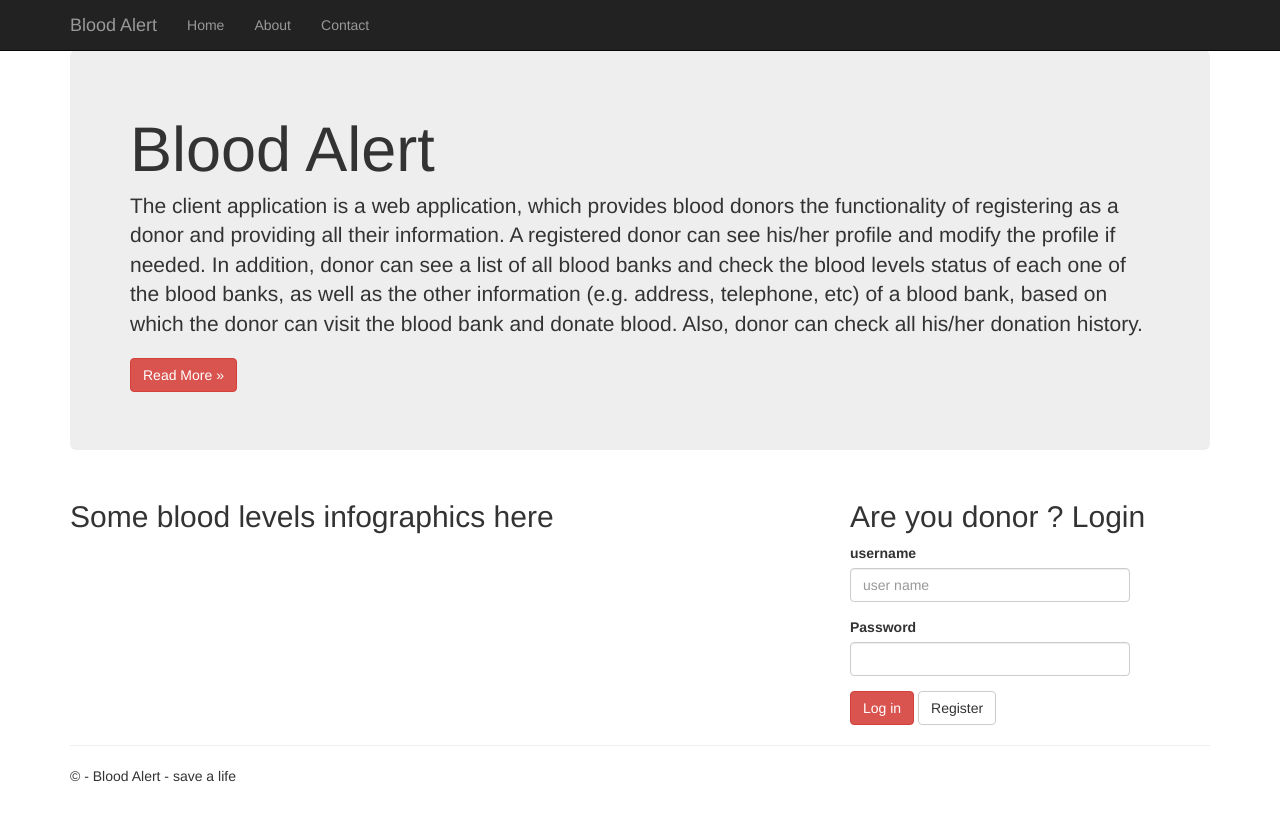
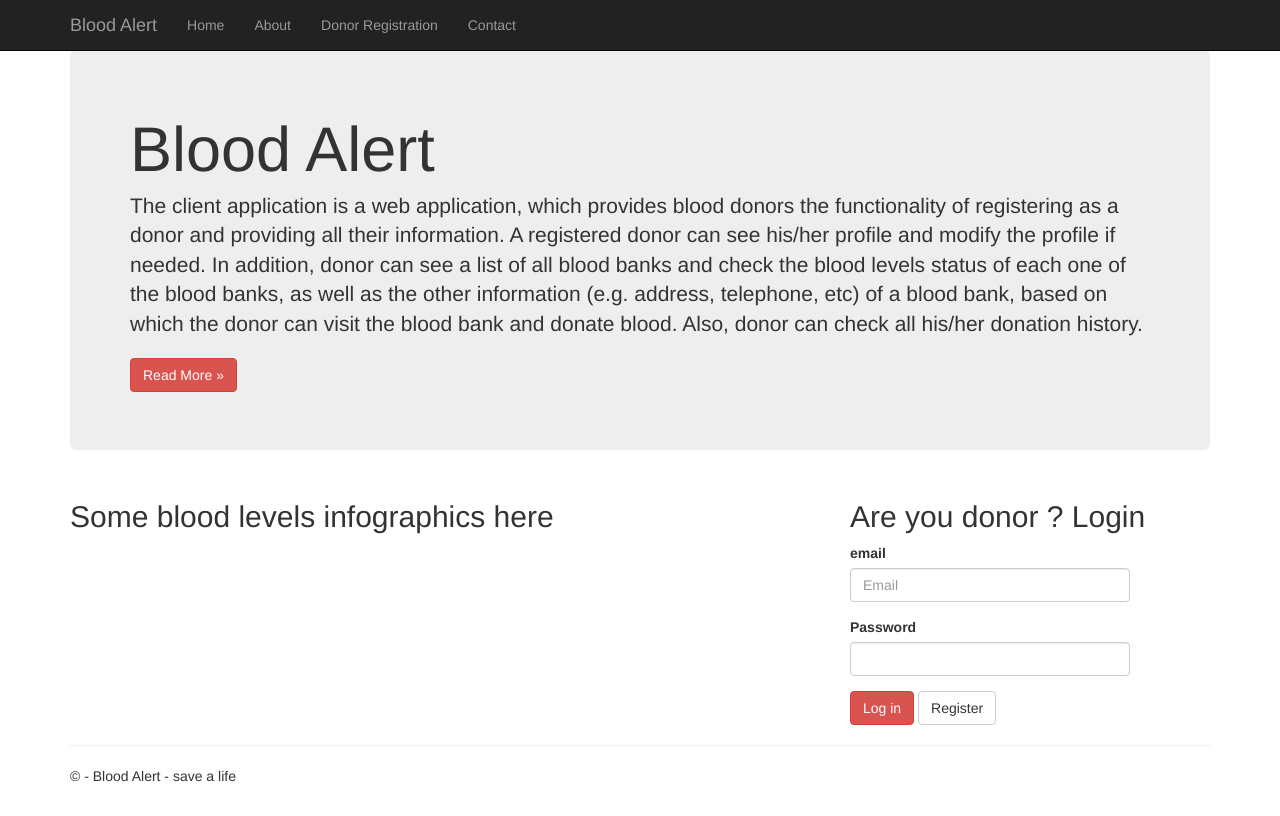
Before and after one commit to kennedyopokuasare/BloodAlert, a Flask app: template src/webClient/templates/index.html in a window 1280 px wide. Run offline with Flask 2, Linux system fonts and the light colour scheme; the template is opened without the code that fills it, so the values that code supplies are empty; parts of the project's set-up code (start-up, migrations or seed data) failed here and were passed over; some libraries are stand-ins or nearby versions.

Commit message:
Fixed Import issues

```diff
--- a/src/webClient/templates/index.html
+++ b/src/webClient/templates/index.html
@@ -5,7 +5,7 @@
 <div class="jumbotron">
     <h1>Blood Alert</h1>
     <p class="lead">The client application is a web application, which provides blood donors the functionality of registering as a donor and providing all their information. A registered donor can see his/her profile and modify the profile if needed. In addition, donor can see a list of all blood banks and check the blood levels status of each one of the blood banks, as well as the other information (e.g. address, telephone, etc) of a blood bank, based on which the donor can visit the blood bank and donate blood. Also, donor can check all his/her donation history.</p>
-    <p><a href="#" class="btn btn-danger btn-large">Read More &raquo;</a></p>
+    <p><a href="{{url_for('about')}}" class="btn btn-danger btn-large">Read More &raquo;</a></p>
 </div>
 
 <div class="row">
@@ -18,8 +18,8 @@
 
         <form>
             <div class="form-group">
-                <label for="username">username</label>
-                <input type="text" class="form-control" id="username" placeholder="user name">
+                <label for="email">email</label>
+                <input type="email" class="form-control" id="email" placeholder="Email">
             </div>
             <div class="form-group">
                 <label for="password">Password</label>
--- a/src/webClient/templates/layout.html
+++ b/src/webClient/templates/layout.html
@@ -24,6 +24,7 @@
                 <ul class="nav navbar-nav">
                     <li><a href="{{ url_for('home') }}">Home</a></li>
                     <li><a href="{{ url_for('about') }}">About</a></li>
+                    <li><a href="{{ url_for('register') }}">Donor Registration</a></li>
                     <li><a href="{{ url_for('contact') }}">Contact</a></li>
                 </ul>
             </div>
--- a/src/webClient/templates/register.html
+++ b/src/webClient/templates/register.html
@@ -15,9 +15,7 @@
                 <input type="password" class="form-control" id="password" >
             </div>
             <button type="button" class="btn btn-danger" id="registerbtn" stlye="margin-right:20px" >Register</button>
-
-
-        </form>
+         </form>
     </div>
 
 
--- a/src/webClient/views.py
+++ b/src/webClient/views.py
@@ -3,9 +3,15 @@ Routes and views for the flask application.
 from . import resources
 import src.resources as restful_api
 """
+import os
+import sys
+
+sys.path.append(os.path.abspath(os.path.dirname(__file__) + '/' + '../..'))
+sys.path.append(os.path.abspath(os.path.dirname(__file__) + '/' + '../../..'))
 
 from datetime import datetime
 from flask import render_template,Flask, request
+from src.bloodalert import RESTFul_API
 
 
 
@@ -14,6 +20,7 @@ app = Flask(__name__)
 @app.route('/')
 @app.route('/home')
 def home():
+
     """Renders the home page."""
     return render_template(
         'index.html',
@@ -54,5 +61,6 @@ def about():
     )
 
 if __name__ == "__main__":
+    #resources.database.DEFAULT_DB_PATH="../db/bloodAlert.db"
     #Debug true activates automatic code reloading and improved error messages
     app.run(debug=True)
```
Also changed, not shown: src/bloodalert.py (+14 -2 lines).
